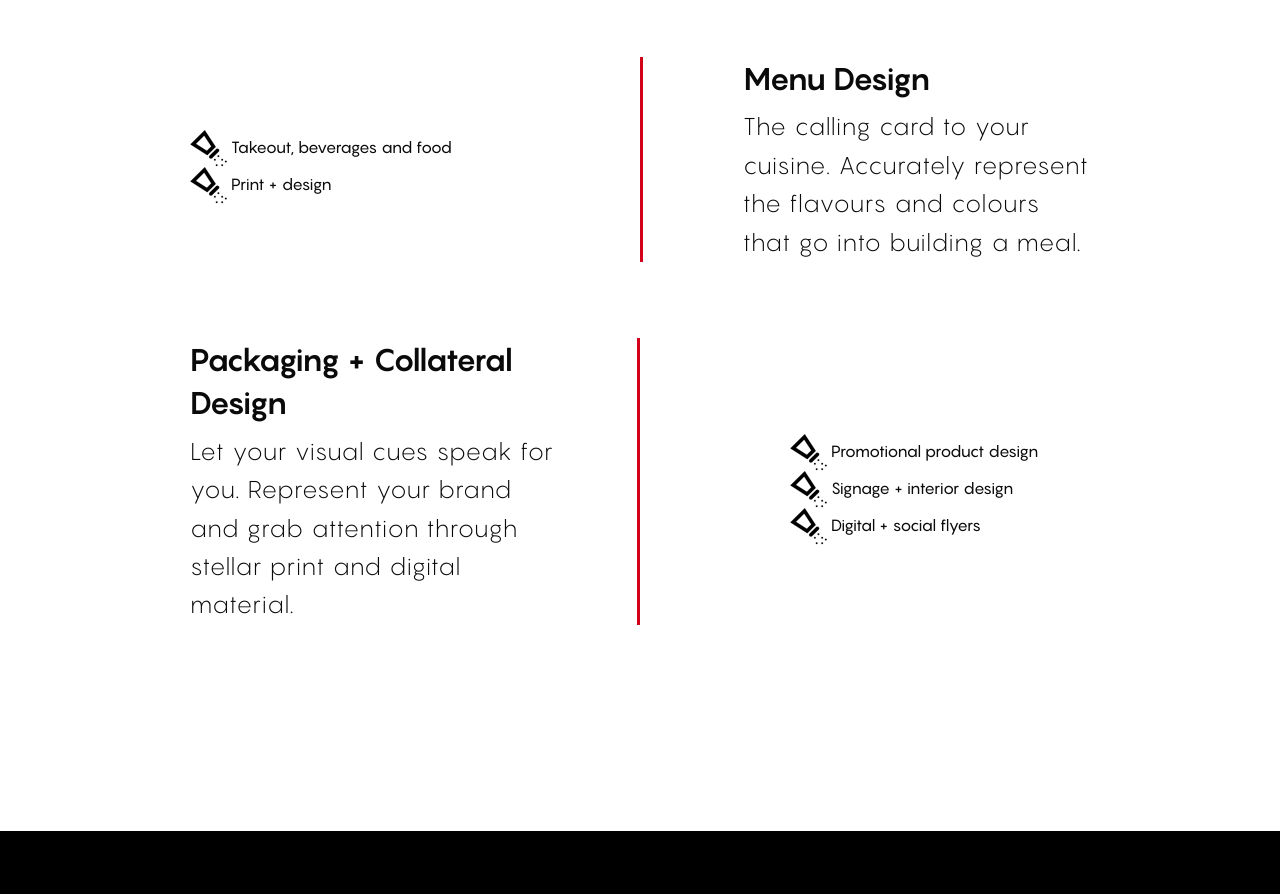
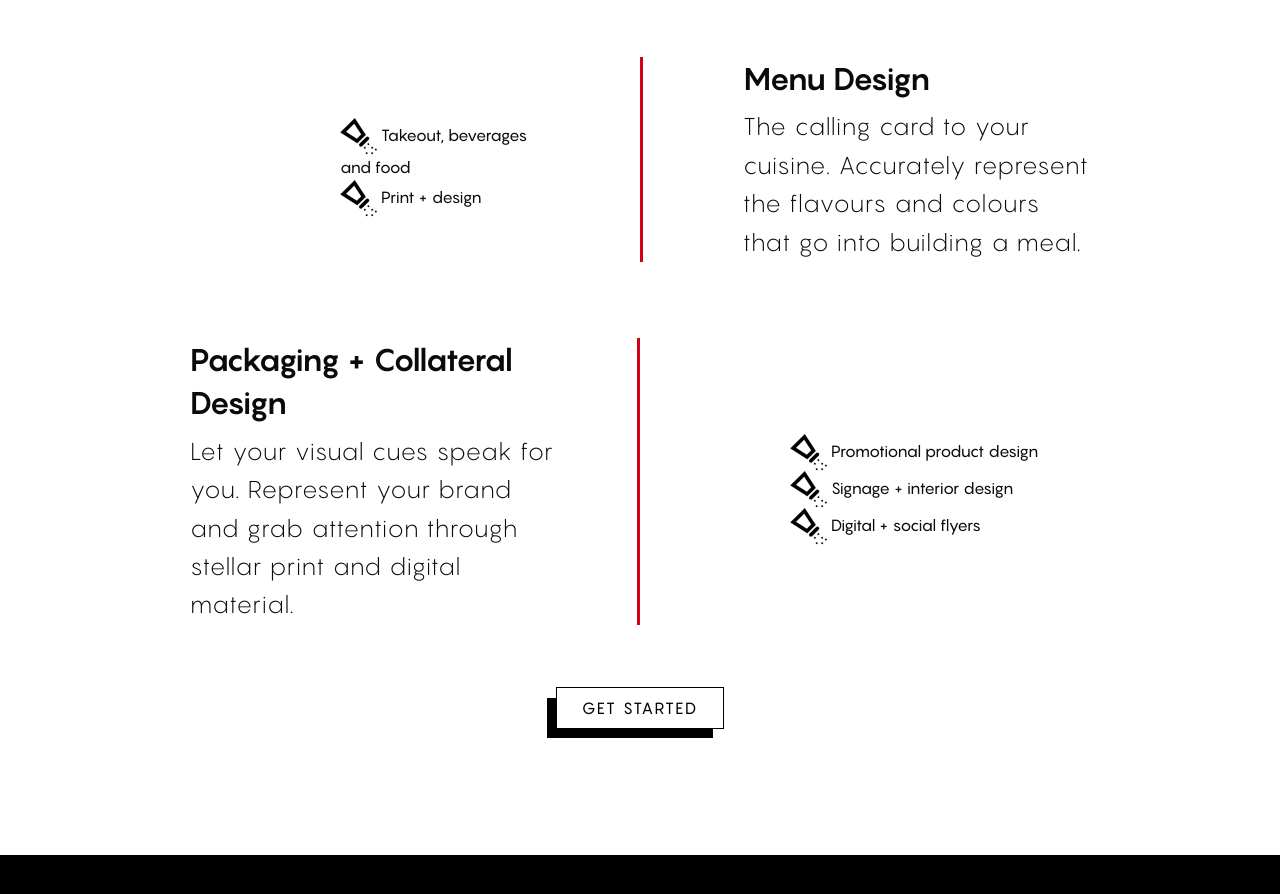
Before and after one commit to saltdigital/salt-full, a website: page app/services/index.html in a window 1280 px wide. Shown: the part 2629-3523 px from the top of the page. Drawn offline with nearby package versions, Linux system fonts and the light colour scheme; files that its build step writes are made by us from their sources.

Commit message:
add get started button to design category

```diff
--- a/app/services/index.html
+++ b/app/services/index.html
@@ -190,6 +190,7 @@
             </div>
           </div>
         </div>
+        <a href="#contact" class="btn">Get Started</a>
       </div>
     </div>
 
--- a/app/styles/views/services.scss
+++ b/app/styles/views/services.scss
@@ -196,7 +196,8 @@
       &:nth-of-type(2) {
         ul {
           padding-left: 0;
-          padding-right: 30px;
+          margin-right: 0;
+          padding-right: 80px;
         }
         .design-category__content {
           border-width: 0;
```
